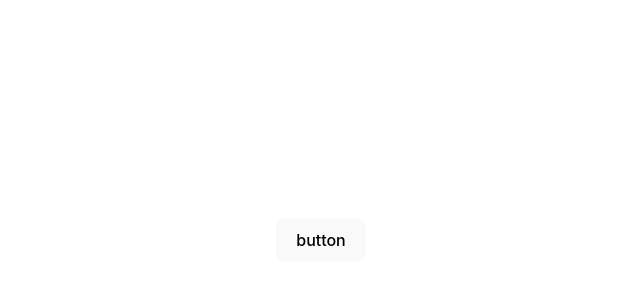
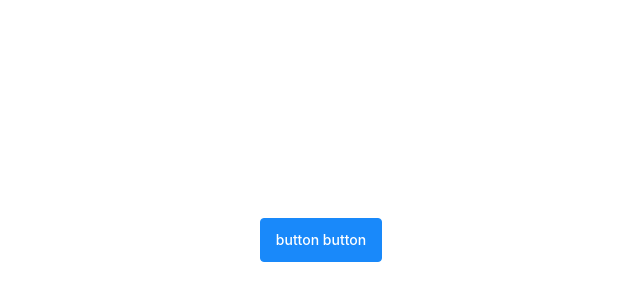
Before and after one commit to 1938690786/v3-template, a Vue app: page / in a window 1280 px wide. Shown: the part 160-460 px from the top of the page, without its empty margins (319-959 px from the left). Built offline with nearby package versions, Linux system fonts and the light colour scheme.

Commit message:
Revert "feat: 移除 vant"
This reverts commit 7c28daea7cb8bfa1a5b089aa134929def87b4236.

```diff
--- a/package.json
+++ b/package.json
@@ -11,6 +11,7 @@
     "lint:error": "eslint --fix --quiet \"src/**/*.{js,vue,ts}\""
   },
   "dependencies": {
+    "vant": "^4.9.4",
     "vue": "^3.4.37"
   },
   "devDependencies": {
--- a/src/App.vue
+++ b/src/App.vue
@@ -1,6 +1,11 @@
 <script setup lang="ts">
+function submit(e: any) {
+  console.log(e)
+}
 </script>
 
 <template>
-  <button>button</button>
+  <van-button type="primary" @click="submit">
+    button button
+  </van-button>
 </template>
--- a/vite.config.ts
+++ b/vite.config.ts
@@ -1,6 +1,7 @@
 import { defineConfig } from 'vite'
 import vue from '@vitejs/plugin-vue'
 import UnoCSS from 'unocss/vite'
+import { VantResolver } from 'unplugin-vue-components/resolvers'
 import Components from 'unplugin-vue-components/vite'
 import AutoImport from 'unplugin-auto-import/vite'
 
@@ -11,6 +12,7 @@ export default defineConfig({
     UnoCSS(),
     Components({
       extensions: ['vue'],
+      resolvers: [VantResolver()],
       include: [/\.vue$/, /\.vue\?vue/],
       dts: 'src/components.d.ts',
     }),
```
Also changed, not shown: src/main.ts (+11 -0 lines), 1 other file (tests, documents, lock files or other folders).
